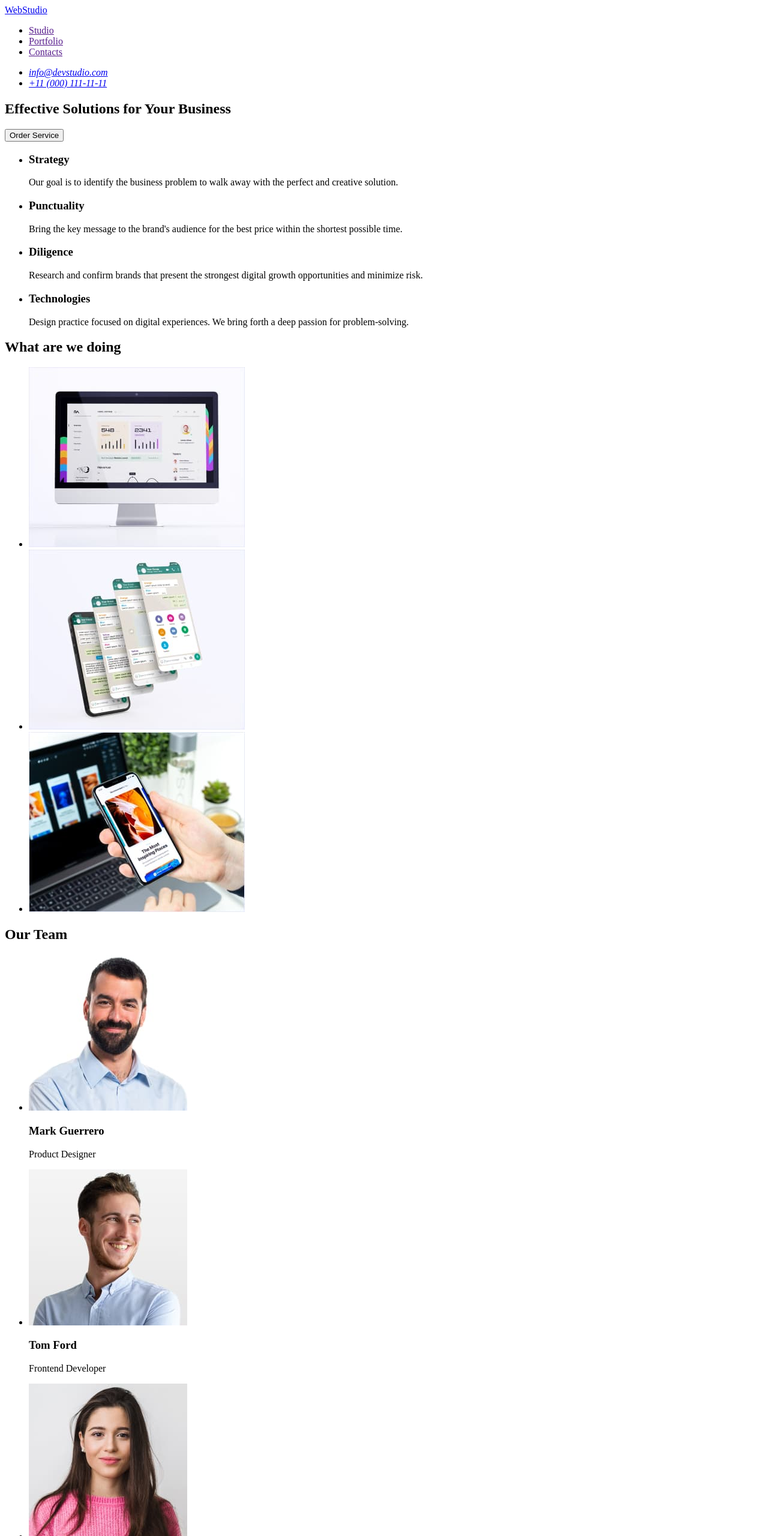
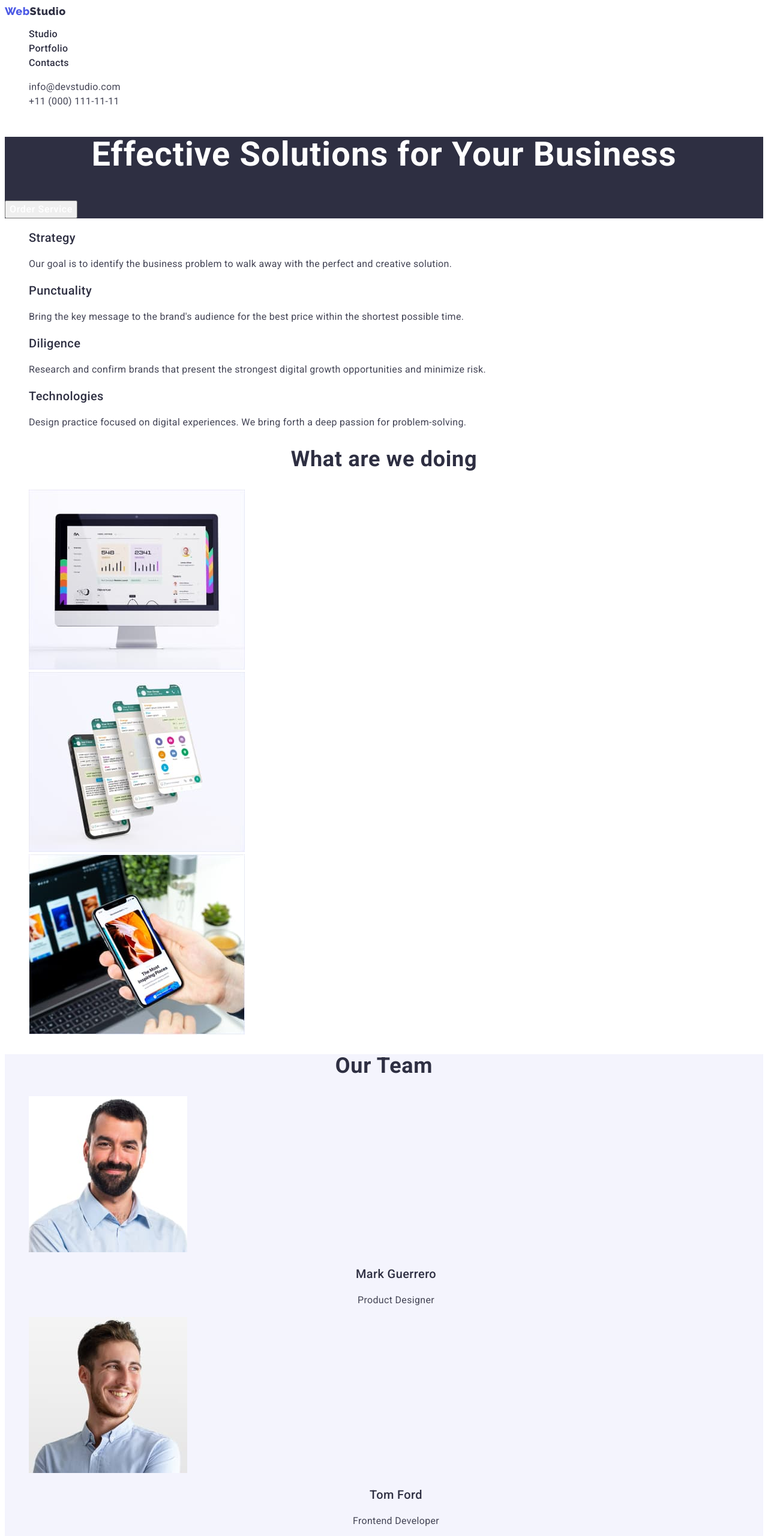
Before and after one commit to Inna1312/goit-markup-hw-02, a plain HTML site: page index.html in a window 1280 px wide. Shown: the top 2560 px of the page at 60% size. Drawn offline with Linux system fonts and the light colour scheme.

Commit message:
homework2

```diff
--- /dev/null
+++ b/css/styles.css
@@ -0,0 +1,227 @@
+:root {
+    --main-title-color:#FFFFFF;
+    --second-title-color:#2E2F42;
+    --main-btn-color:#FFFFFF;
+    --second-btn-color:#4D5AE5;
+    --main-text-color:#434455;
+}
+
+
+
+body {
+    font-family: 'Roboto', 'Sans-serif';
+}
+
+.link {
+    text-decoration: none;
+}
+
+.list {
+    list-style: none ;
+}
+
+
+/**-------------------HEADER-------------------------*/
+.header {
+}
+.header-navigation {
+}
+.header-logo {
+    font-family: 'Raleway','Sans-serif';
+    font-weight: 800;
+    font-size: 18px;
+    line-height: 1.17;
+    letter-spacing: 0.03em;
+      color: #2E2F42;
+}
+
+.count {
+    color: #4D5AE5;
+}
+.header-list {
+}
+
+.header-item {
+}
+.header-link {
+font-weight: 500;
+font-size: 16px;
+line-height: 1.5;
+letter-spacing: 0.02em;
+color: #2E2F42;}
+
+.header-address {
+font-style: normal;
+}
+.header-mail {
+font-size: 16px;
+line-height: 1.5;
+letter-spacing: 0.02em;
+color: #434455;
+}
+.header-phone {
+font-size: 16px;
+line-height: 1.5;
+letter-spacing: 0.02em;
+color: #434455;
+}
+
+/**-----------------------HERO------------------------*/
+.hero {
+ background: #2E2F42;
+}
+
+.hero-title {
+font-size: 56px;
+line-height: 1.07;
+text-align: center;
+letter-spacing: 0.02em;
+color:
+var(--main-title-color);
+}
+
+.hero-btn {
+font-family: inherit;
+font-weight: 500;
+font-size: 16px;
+line-height: 1.5;
+align-items: center;
+letter-spacing: 0.04em;
+color: var(--main-btn-color);
+cursor: pointer;
+}
+
+/**------------------principles--------------------*/
+.principles {
+}
+.principles-top-title {
+}
+.principles-list {
+}
+.principles-item {
+}
+.principles-title {
+font-weight: 500;
+font-size: 20px;
+line-height: 1.2;
+letter-spacing: 0.02em;
+color: var(--second-title-color);
+}
+.principles-text {
+font-size: 16px;
+line-height: 1.5;
+letter-spacing: 0.02em;
+color: var(--main-text-color);
+}
+
+/**------------------products--------------------*/
+.products {
+}
+.products-title {
+font-size: 36px;
+line-height: 1.11;
+text-align: center;
+letter-spacing: 0.02em;
+color: var(--second-title-color);
+
+}
+.products-list {
+}
+.products-item {
+}
+
+/**------------------team--------------------*/
+.team {
+    background-color: #F4F4FD;
+}
+.team-title {
+font-size: 36px;
+line-height: 1.11;
+text-align: center;
+letter-spacing: 0.02em;
+color:
+var(--second-title-color);
+}
+.team-list {
+}
+.team-item {
+}
+.team-item-title {
+font-weight: 500;
+font-size: 20px;
+line-height: 1.2;
+text-align: center;
+letter-spacing: 0.02em;
+color: var(--second-title-color);
+}
+.team-item-text {
+font-size: 16px;
+line-height: 1.5;
+text-align: center;
+letter-spacing: 0.02em;
+color: var(--main-text-color);
+}
+/**--------------footer------------------------*/
+.footer {
+background: #2E2F42;
+}
+.footer-logo {
+font-family: 'Raleway','Sans-serif';
+font-weight: 800;
+font-size: 18px;
+line-height: 1.17;
+align-items: center;
+letter-spacing: 0.03em;
+color: #F4F4FD;
+}
+.count {
+}
+.footer-text {
+font-size: 16px;
+line-height: 1.5;
+letter-spacing: 0.02em;
+color: #F4F4FD;
+}
+/**--------------portfolio------------------------*/
+.portfolio {
+}
+.portfolio-list-btn {
+
+}
+.portfolio-item-btn {
+
+}
+
+.portfolio-btn {
+font-family: inherit;
+font-weight: 500;
+font-size: 16px;
+line-height: 1.5;
+align-items: center;
+text-align: center;
+letter-spacing: 0.04em;
+color: var(--second-btn-color);
+cursor: pointer;
+}
+.portfolio-btn:is(:hover, :focus){
+    color: #FFFFFF;
+
+}
+.portfolio-list {
+}
+.portfolio-item {
+}
+.portfolio-title {
+font-weight: 500;
+font-size: 20px;
+line-height: 1.2;
+letter-spacing: 0.02em;
+color: var(--second-title-color);
+}
+.portfolio-text {
+font-size: 16px;
+line-height: 1.5;
+letter-spacing: 0.02em;
+color:var(--main-text-color);
+
+}
--- a/index.html
+++ b/index.html
@@ -5,88 +5,98 @@
     <meta http-equiv="X-UA-Compatible" content="IE=edge" />
     <meta name="viewport" content="width=device-width, initial-scale=1.0" />
     <title>My first site</title>
+    <link rel="preconnect" href="https://fonts.googleapis.com">
+    <link rel="preconnect" href="https://fonts.gstatic.com" crossorigin>
+    <link href="https://fonts.googleapis.com/css2?family=Raleway:wght@800&family=Roboto:wght@400;500;700&display=swap" rel="stylesheet">
+    <link rel="stylesheet" href="./css/styles.css">
   </head>
+
   <body>
-    <header>
-      <nav>
-        <a href="./index.html">WebStudio</a>
-        <ul>
-          <li><a href="">Studio</a></li>
-          <li><a href="">Portfolio</a></li>
-          <li><a href="">Contacts</a></li>
+
+    <header class="header">
+      <nav class="header-navigation">
+        <a class="header-logo link" href="./index.html"><span class="count">Web</span>Studio</a>
+        <ul class="header-list list">
+          <li class="header-item" ><a class="header-link link" href="">Studio</a></li>
+          <li class="header-item" ><a class="header-link link" href="./Portfolio.html">Portfolio</a></li>
+          <li class="header-item" ><a class="header-link link" href="">Contacts</a></li>
         </ul>
       </nav>
-      <address>
-        <ul>
-            <li><a href="mailto:info@devstudio.com">info@devstudio.com</a></li>
-            <li><a href="tel:+110001111111">+11 (000) 111-11-11</a></li>
+      <address class="header-address">
+        <ul class="header-list list">
+            <li class="header-item"><a class="header-mail link" href="mailto:info@devstudio.com">info@devstudio.com</a></li>
+            <li class="header-item"><a class="header-phone link" href="tel:+110001111111">+11 (000) 111-11-11</a></li>
           </ul>
       </address>
 
     </header>
+
     <main>
-        <section>
-            <h1>Effective Solutions for Your Business</h1>
-            <button type="button">Order Service</button>
+        <section class="hero">
+            <h1 class="hero-title">Effective Solutions for Your Business</h1>
+            <button class="hero-btn" type="button">Order Service</button>
         </section>
-        <section>
-            <h2 hidden>Work principles</h2>
-            <ul>
-                <li>
-                    <h3>Strategy</h3>
-                    <p>Our goal is to identify the business problem to walk away with the perfect and creative solution. </p>
+
+        <section class="principles">
+            <h2 class="principles-top-title" hidden>Work principles</h2>
+            <ul class="principles-list list">
+                <li class="principles-item">
+                    <h3 class="principles-title">Strategy</h3>
+                    <p class="principles-text">Our goal is to identify the business problem to walk away with the perfect and creative solution. </p>
                 </li>
-                <li>
-                    <h3>Punctuality</h3>
-                    <p>Bring the key message to the brand's audience for the best price within the shortest possible time.</p>
+                <li class="principles-item">
+                    <h3 class="principles-title">Punctuality</h3>
+                    <p class="principles-text">Bring the key message to the brand's audience for the best price within the shortest possible time.</p>
                 </li>
-                <li>
-                    <h3>Diligence</h3>
-                    <p>Research and confirm brands that present the strongest digital growth opportunities and minimize risk.</p>
+                <li class="principles-item">
+                    <h3 class="principles-title">Diligence</h3>
+                    <p class="principles-text">Research and confirm brands that present the strongest digital growth opportunities and minimize risk.</p>
                 </li>
-                <li>
-                    <h3>Technologies</h3>
-                    <p>Design practice focused on digital experiences. We bring forth a deep passion for problem-solving.</p>
+                <li class="principles-item">
+                    <h3 class="principles-title">Technologies</h3>
+                    <p class="principles-text">Design practice focused on digital experiences. We bring forth a deep passion for problem-solving.</p>
                 </li>
             </ul>
         </section>
-        <section>
-            <h2>What are we doing</h2>
-            <ul>
-                <li><img src="./images/for-computers.jpg" alt="computer with webside" width="360" height="300"></li>
-                <li><img src="./images/fo-phone.jpg" alt="mobile version of the site on the phone" width="360" height="300"></li>
-                <li><img src="./images/connect.jpg" alt="connection of mobile and full version" width="360" height="300"></li>
+
+        <section class="products">
+            <h2 class="products-title">What are we doing</h2>
+            <ul class="products-list list">
+                <li class="products-item"><img src="./images/for-computers.jpg" alt="computer with webside" width="360" height="300"></li>
+                <li class="products-item"><img src="./images/fo-phone.jpg" alt="mobile version of the site on the phone" width="360" height="300"></li>
+                <li class="products-item"><img src="./images/connect.jpg" alt="connection of mobile and full version" width="360" height="300"></li>
             </ul>
         </section>
-        <section>
-            <h2>Our Team</h2>
-            <ul>
-                <li>
+
+        <section class="team">
+            <h2 class="team-title">Our Team</h2>
+            <ul class="team-list list">
+                <li class="team-item">
                     <img src="./images/employee-1.jpg" alt="man" width="264" height="260">
-                    <h3>Mark Guerrero</h3>
-                    <p>Product Designer</p>
+                    <h3 class="team-item-title">Mark Guerrero</h3>
+                    <p class="team-item-text">Product Designer</p>
                 </li>
-                <li>
+                <li class="team-item">
                     <img src="./images/employee-2.jpg" alt="man" width="264" height="260">
-                    <h3>Tom Ford</h3>
-                    <p>Frontend Developer</p>
+                    <h3 class="team-item-title">Tom Ford</h3>
+                    <p class="team-item-text">Frontend Developer</p>
                 </li>
-                <li>
+                <li class="team-item">
                     <img src="./images/employee-3.jpg" alt="woman" width="264" height="260">
-                    <h3>Camila Garcia</h3>
-                    <p>Marketing</p>
+                    <h3 class="team-item-title">Camila Garcia</h3>
+                    <p class="team-item-text">Marketing</p>
                 </li>
-                <li>
+                <li class="team-item">
                     <img src="./images/employee-4.jpg" alt="man" width="264" height="260">
-                    <h3>Daniel Wilson</h3>
-                    <p>UI Designer</p>
+                    <h3 class="team-item-title">Daniel Wilson</h3>
+                    <p class="team-item-text">UI Designer</p>
                 </li>
             </ul>
         </section>
     </main>
-    <footer>
-        <a href="./index.html">WebStudio</a>
-        <p>Increase the flow of customers and sales for your business with digital marketing & growth solutions.</p>
+    <footer class="footer">
+        <a class="footer-logo link" href="./index.html"><span class="count">Web</span>Studio</a>
+        <p class="footer-text">Increase the flow of customers and sales for your business with digital marketing & growth solutions.</p>
     </footer>
   </body>
 </html>
```
Also changed, not shown: Portfolio.html (added, +86 -0 lines), images/cashless-payment.jpg (added), images/fresh-coffee.jpg (added), images/instagram-stories.jpg (added), images/interface-concept.jpg (added), images/meditation-app.jpg (added), images/online-courses.jpg (added), images/organic-food.jpg (added), images/screen-illustrations.jpg (added), images/taxi-service.jpg (added).
